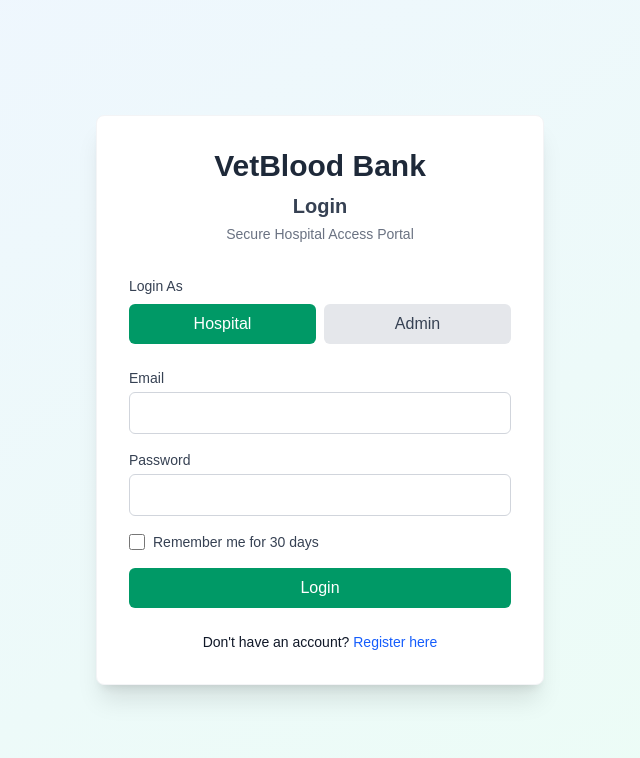
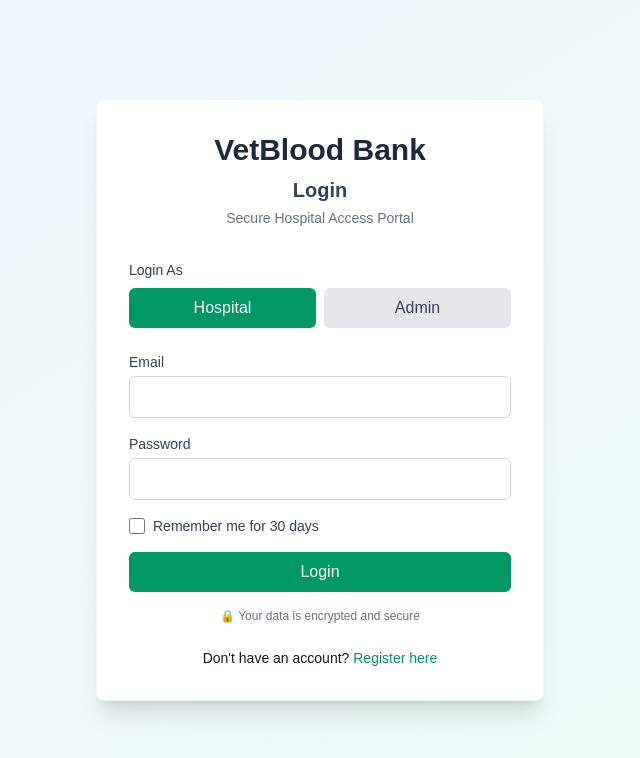
Before and after one commit to afasano23-cpu/bloodbank, a Next.js app: page /auth/login in a window 1280 px wide. Shown: the top 758 px of the page, without its empty margins (320-960 px from the left). Built offline with nearby package versions, Linux system fonts and the light colour scheme.

Commit message:
Sandbox autosave

```diff
--- a/src/app/auth/login/page.tsx
+++ b/src/app/auth/login/page.tsx
@@ -141,10 +141,14 @@ function LoginForm() {
           </button>
         </form>
 
+        <div className="mt-4 text-center text-xs text-gray-500">
+          🔒 Your data is encrypted and secure
+        </div>
+
         {userType === 'hospital' && (
           <p className="mt-6 text-center text-sm text-gray-900">
             Don&apos;t have an account?{' '}
-            <Link href="/auth/register" className="text-blue-600 hover:text-blue-700 font-medium">
+            <Link href="/auth/register" className="text-emerald-600 hover:text-emerald-700 font-medium">
               Register here
             </Link>
           </p>
@@ -157,7 +161,7 @@ function LoginForm() {
 export default function LoginPage() {
   return (
     <Suspense fallback={
-      <div className="min-h-screen flex items-center justify-center bg-gradient-to-br from-blue-50 to-indigo-100">
+      <div className="min-h-screen flex items-center justify-center bg-gradient-to-br from-blue-50 to-emerald-50">
         <div className="text-xl">Loading...</div>
       </div>
     }>
--- a/src/app/page.tsx
+++ b/src/app/page.tsx
@@ -29,8 +29,7 @@ export default function Home() {
             Veterinary Blood Bank Marketplace
           </h2>
           <p className="text-xl text-gray-900 max-w-3xl mx-auto mb-8">
-            Connect veterinary hospitals for life-saving blood donations.
-            Buy and sell blood products with secure delivery options.
+            Connect veterinary hospitals for life-saving blood donations with secure self-pickup.
           </p>
           <Link
             href="/auth/register"
```
